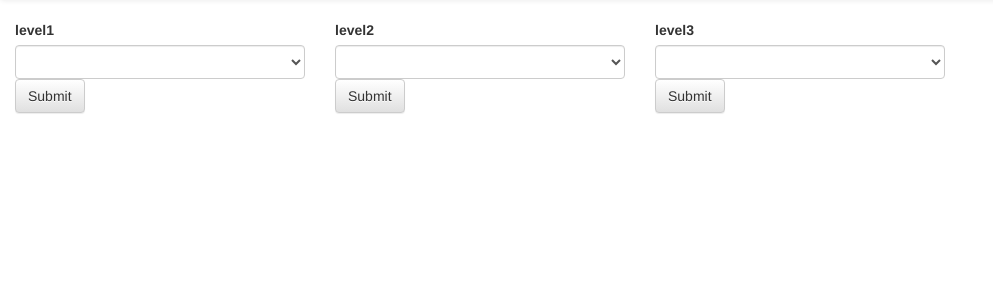
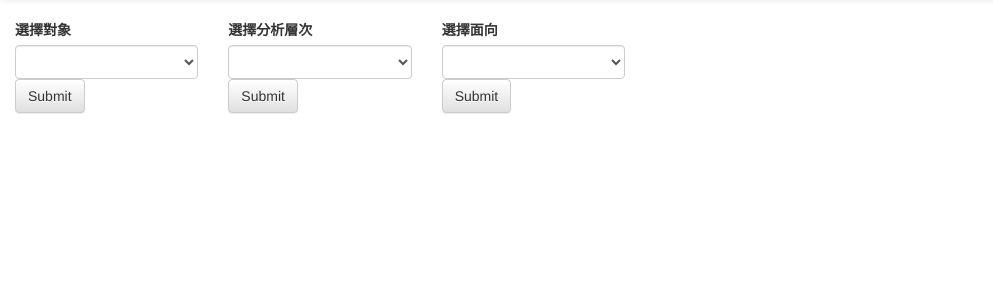
Before and after one commit to j129008/questionnaire-management-system, a Django app: page /subject/ in a window 1280 px wide. Shown: the part 52-352 px from the top of the page, without its empty margins (0-993 px from the left). Run offline with Django 3.2, Linux system fonts and the light colour scheme; lists and menus that the app fills with data are empty; some libraries are stand-ins or nearby versions.

Commit message:
update label name

```diff
--- a/templates/subject.html
+++ b/templates/subject.html
@@ -37,8 +37,8 @@
          </div><!-- /.container-fluid -->
       </nav>
       <form id="form" action="/subject/" method="get">
-         <div class="col-md-3">
-            <label>level1</label>
+         <div class="col-md-2">
+            <label>選擇對象</label>
             <select name="level1" class="form-control">
             {% for level1 in level1_list %}
             <option value="{{level1}}">{{ level1 }}</option>
@@ -48,8 +48,8 @@
             <button type="submit" class="btn btn-default">Submit</button>
          </div>
 
-         <div class="col-md-3">
-            <label>level2</label>
+         <div class="col-md-2">
+            <label>選擇分析層次</label>
             <select name="level2" class="form-control">
             {% for level2 in level2_list %}
             <option value="{{level2}}">{{ level2 }}</option>
@@ -59,8 +59,8 @@
             <button type="submit" class="btn btn-default">Submit</button>
          </div>
 
-         <div class="col-md-3">
-            <label>level3</label>
+         <div class="col-md-2">
+            <label>選擇面向</label>
             <select name="level3" class="form-control">
             {% for level3 in level3_list %}
             <option value="{{level3}}">{{ level3 }}</option>
```
